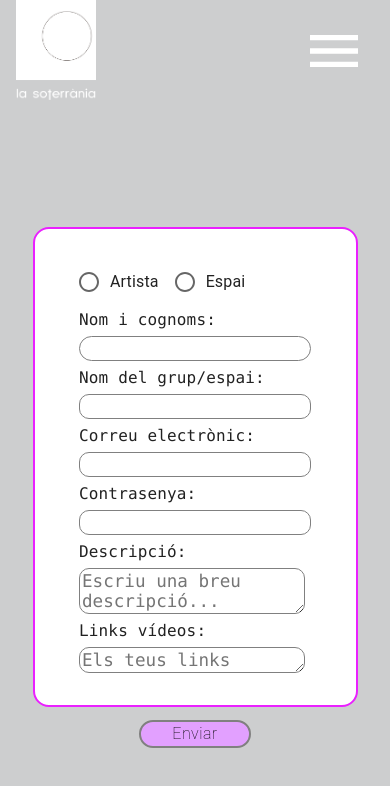
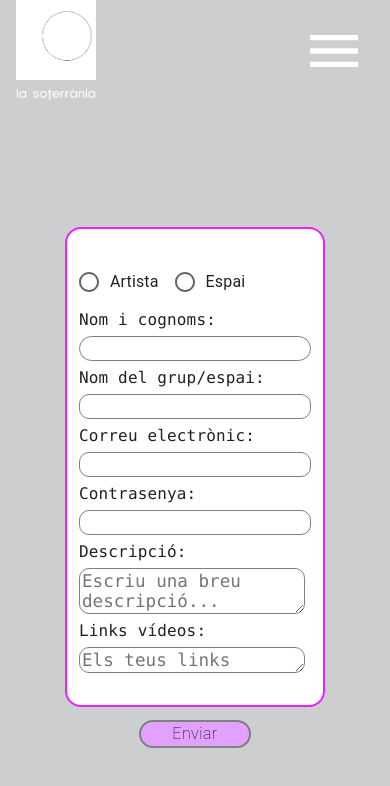
Before and after one commit to soterraniaBcn/la-soterrania, a React (Create React App) app in the folder client/: page /register in a window 390 px wide. Shown: the top 786 px of the page. Built offline with nearby package versions, Linux system fonts and the light colour scheme.

Commit message:
solving responsive

```diff
--- a/client/src/components/Home.jsx
+++ b/client/src/components/Home.jsx
@@ -2,7 +2,7 @@ import background from '../imagenes/background.png';
 import { Grid, Container, Button } from "@mui/material";
 import React from 'react';
 import { Link } from "react-router-dom";
-
+import Header from './Header';
 
 
 
@@ -12,7 +12,7 @@ export default function Home(){
        <Container fluid >
        <Grid container xl={12} >
 
-
+        <Header/>
                 <img className="hero-image" src={background} alt=""/>
 
                 <h1 className ="hero-text">La soterrània</h1>
--- a/client/src/pages/Login.jsx
+++ b/client/src/pages/Login.jsx
@@ -32,7 +32,7 @@ export default function Login() {
             justifyContent: 'center',
             backgroundColor: 'white',
             width: '25rem',
-            maxHeight: '30rem',
+            maxHeight: '25rem',
             borderRadius: '1rem',
             border: '5px solid #cdcecf',
             marginTop: '6rem',
@@ -60,9 +60,7 @@ export default function Login() {
               />
             </Box>
 
-
-
-            <Box sx={{ mt: "3rem" }} style={{ lineHeight: "1px" }}>
+           <Box sx={{ mt: "3rem" }} style={{ lineHeight: "1px" }}>
 
               <p>Contrasenya:</p>
               <input
--- a/client/src/pages/Register.jsx
+++ b/client/src/pages/Register.jsx
@@ -24,7 +24,7 @@ export default function Register(){
             }}>
                    <Header/>
 
-                    <Grid item xs={10} style={{ display: 'flex',flexDirection:'row',
+                    <Grid item xs={8} style={{ display: 'flex',flexDirection:'row',
 
                      alignItems: 'center',
                      justifyContent: 'center',
```
